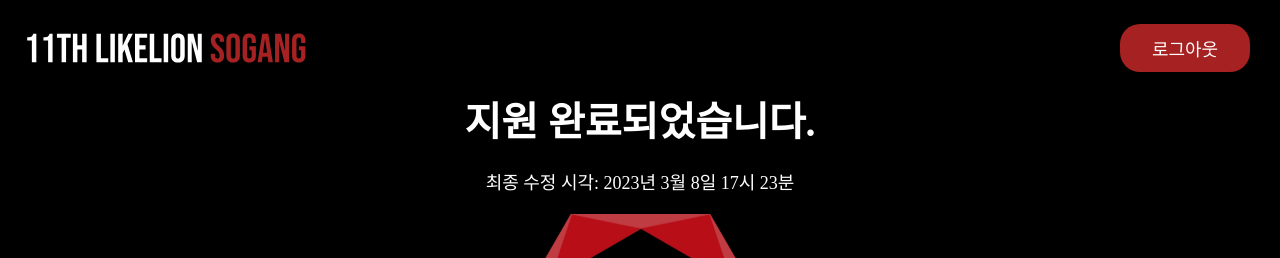
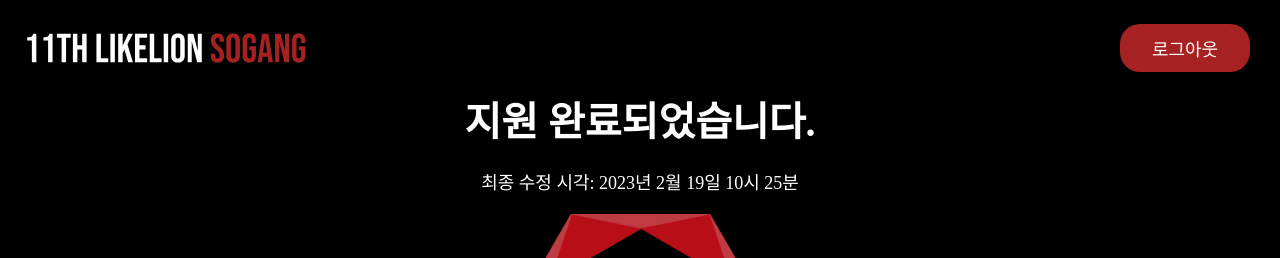
Before and after one commit to Applion-11th/Applion-Client, a React (Create React App) app: page /complete in a window 1280 px wide. Shown: the top 258 px of the page. Built offline with nearby package versions, Linux system fonts and the light colour scheme; no server answers; sample sign-in values are in the browser's storage; a web font is replaced by a local one.

Commit message:
feat: lastChange(with error) + application fix

```diff
--- a/src/pages/Application.js
+++ b/src/pages/Application.js
@@ -9,6 +9,7 @@ import { useState, useEffect } from "react";
 import axios from "axios";
 
 const Application = () => {
+  const navigate = useNavigate();
   const [questions, setQuestions] = useState({
     updated_at: "",
     app1: "",
@@ -46,10 +47,12 @@ const Application = () => {
   }, []);
 
   const FINALDATE = "2023-03-09T23:59:59";
-  const navigate = useNavigate();
   const gotoMain = () => {
     navigate("/");
   };
+  const gotoComplete = () => {
+    navigate("/complete");
+  }
 
   const handleChange = (e) => {
     const value = e.target.value;
@@ -61,6 +64,11 @@ const Application = () => {
   };
 
   const applicationSubmit = (e) => {
+    const date = new Date();
+    const isoString = date.toISOString();
+    const formattedString = isoString.replace("Z", "+09:00");
+    console.log(formattedString);
+    console.log(questions);
     axios
       .patch(
         `${process.env.REACT_APP_SERVER_APPLY_URL}/${localStorage.getItem("id")}/`,
@@ -70,21 +78,22 @@ const Application = () => {
           app3: questions.app3,
           app4: questions.app4,
           github: questions.github,
+          updated_at: formattedString,
         },
         {
           headers: {
             Authorization: `Bearer ${localStorage.getItem("access_token")}`,
           },
-        }
-      )
-      .then((response) => {
-        if (response.status === 200) {
+        })
+      .then(
+        (response) => {
+          if (response.status === 200) {
           navigate("/complete");
         }
       })
       .catch((error) => {
         console.log(error.request.response);
-      });
+      })
   };
 
   const currDate = new Date().toLocaleDateString();
@@ -94,7 +103,7 @@ const Application = () => {
     if (!localStorage.getItem("access_token")) {
       navigate("/login");
     }
-  });
+  }, []);
 
   return (
     <>
@@ -187,11 +196,15 @@ const Application = () => {
               <Click
                 onClick={() => {
                   console.log("save");
+                  navigate("/info");
                 }}
               >
                 <Button text="< 내 정보 수정하기" width="180px" height="59px" fontSize="18px" borderRadius="20px" />
               </Click>
-              <Click onClick={applicationSubmit}>
+              <Click onClick={() => {
+                applicationSubmit();
+                gotoComplete();
+              }}>
                 <Button
                   text="지원서 제출하기 >"
                   width="180px"
--- a/src/pages/Complete.js
+++ b/src/pages/Complete.js
@@ -3,8 +3,36 @@ import styled from "styled-components";
 import logoSogang from "../assets/logoSogang.svg";
 import { Space, Button } from "../components/atoms";
 import { useNavigate } from "react-router-dom";
+import axios, { AxiosHeaders } from "axios";
 
 const Complete = () => {
+  const Showdate = () => {
+    var lastChange = new Date();
+    axios
+    .get(`${process.env.REACT_APP_SERVER_APPLY_URL}/${localStorage.getItem("id")}/`, {
+      headers: {
+        Authorization: `Bearer ${localStorage.getItem("access_token")}`,
+      },
+    })
+    .then((response) => {
+      if (response.status === 200) {
+        console.log(response.data);
+        lastChange = new Date(response.data.updated_at);
+      }
+    })
+    .catch((error) => {
+      console.log(error.request.response);
+    });
+    const year = lastChange.getFullYear();
+    const month = lastChange.getMonth() + 1;
+    const date = lastChange.getDate();
+    const hour = lastChange.getHours();
+    const min = lastChange.getMinutes();
+    console.log(date);
+    return (
+      <TextMedium>최종 수정 시각: {`${year}년 ${month}월 ${date}일 ${hour}시 ${min}분`}</TextMedium>
+   )
+  }
   const navigate = useNavigate();
   const gotoApplication = () => {
     navigate("/apply");
@@ -17,7 +45,7 @@ const Complete = () => {
     if (!localStorage.getItem("access_token")) {
       navigate("/login");
     }
-  });
+  }, []);
 
   return (
     <>
@@ -25,7 +53,8 @@ const Complete = () => {
         <Space height="20px" />
         <Text>지원 완료되었습니다.</Text>
         <Space height="20px" />
-        <TextMedium>최종 수정 시각: 2023년 3월 8일 17시 23분</TextMedium>
+        {/* <TextMedium>최종 수정 시각: 2023년 3월 8일 17시 23분</TextMedium> */}
+        <Showdate/>
         <Space height="20px" />
         <ImgContainer src={logoSogang} />
         <Description>
--- a/src/pages/Info.js
+++ b/src/pages/Info.js
@@ -14,6 +14,9 @@ const Info = () => {
     phone_num: "",
     position: "",
   });
+
+  const navigate = useNavigate();
+
 
   useEffect(() => {
     if (localStorage.getItem("access_token")) {
@@ -85,7 +88,6 @@ const Info = () => {
         console.log(error.request.response);
       });
   };
-  const navigate = useNavigate();
 
   useEffect(() => {
     if (!localStorage.getItem("access_token")) {
--- a/src/pages/Register.js
+++ b/src/pages/Register.js
@@ -28,6 +28,7 @@ const Register = () => {
       .then((response) => {
         if (response.status === 201) {
           localStorage.setItem("access_token", response.data.access_token);
+          localStorage.setItem("id", response.data.user.id);
           navigate("/info");
         }
       })
```
